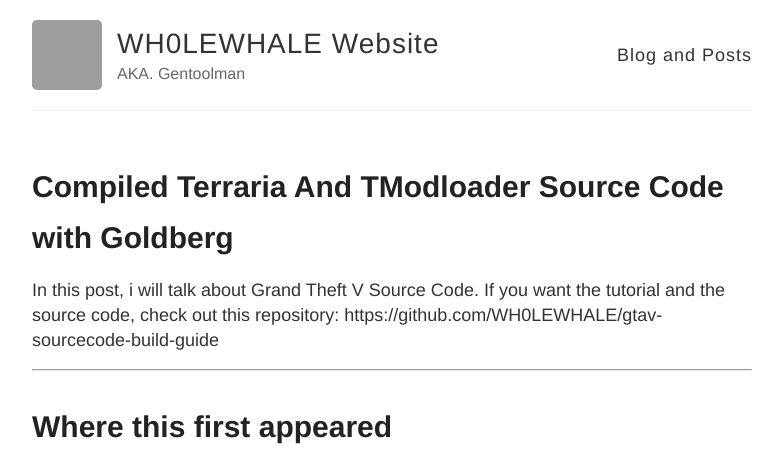
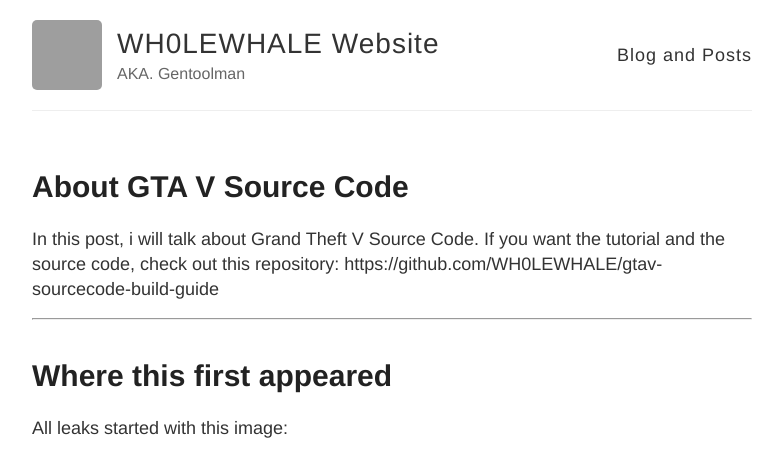
Before and after one commit to AnomaliesGentoolman/AnomaliesGentoolman.github.io, a Jekyll site: the page built from _posts/2024-3-25-gta-v-source-code.md, in a window 1280 px wide and 900 px high, cut to the strip 0-462 px from the top of the window. Shown: the whole strip, without its empty margins (248-1031 px from the left). Built offline with Jekyll 4.4.1, drawn with Linux system fonts in a browser that asks for light colours; grey boxes are pictures that could not be loaded.

Commit message:
Update 2024-3-25-gta-v-source-code.md

```diff
--- a/_posts/2024-3-25-gta-v-source-code.md
+++ b/_posts/2024-3-25-gta-v-source-code.md
@@ -1,8 +1,7 @@
 ---
 layout: post
-title: Compiled Terraria And TModloader Source Code with Goldberg
-description: Compiled Terraria and Tmodloader with Goldberg Steam Emulator
-tags: terraria tmodloader goldberg
+title: About GTA V Source Code
+tags: gta gta5 gtav
 ---
 
 In this post, i will talk about Grand Theft V Source Code.
```
